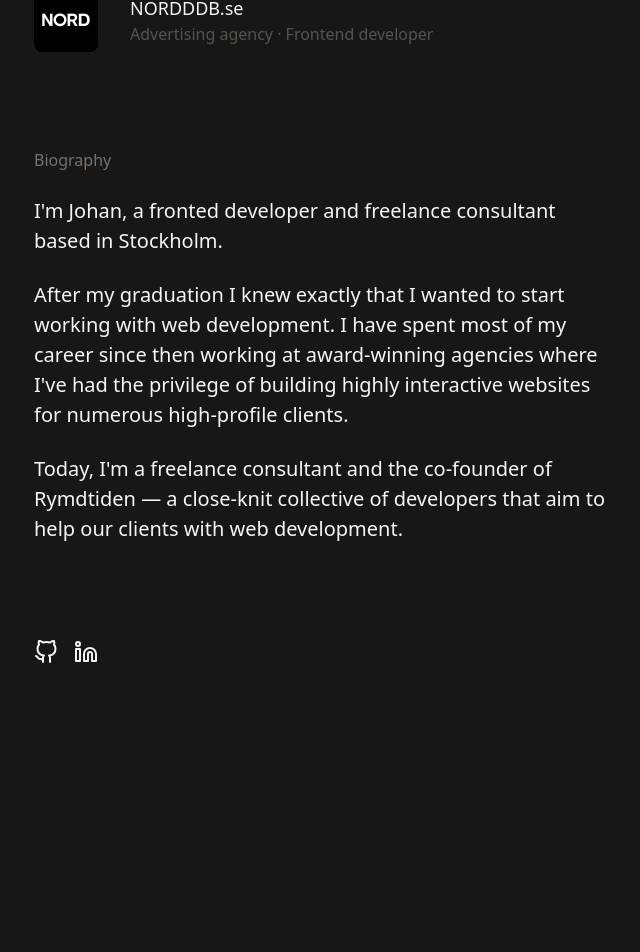
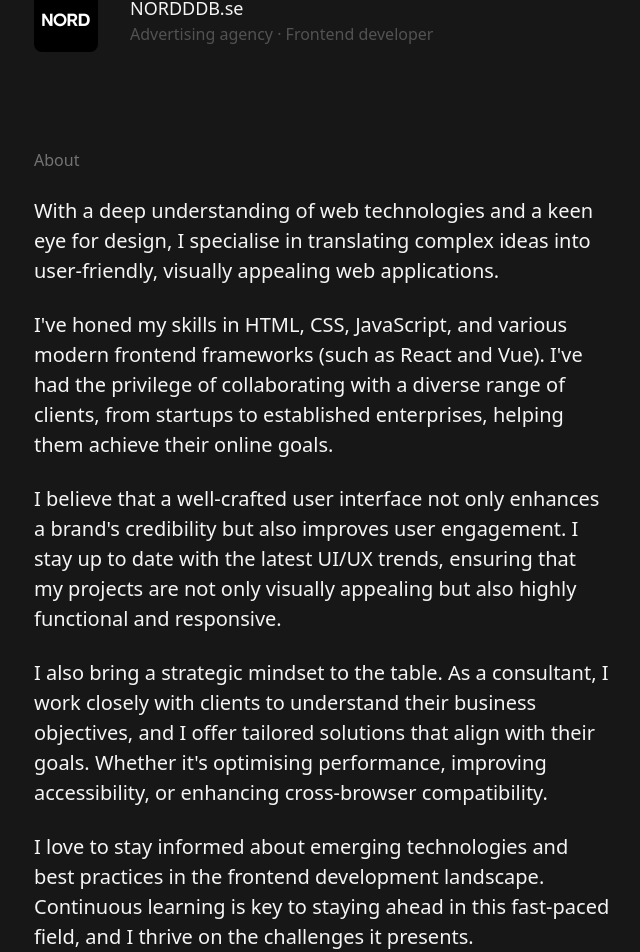
Before and after one commit to johan-ohrn-ab/johan-ohrn-ab.github.io, a Next.js app: page / in a window 1280 px wide. Shown: the part 766-1718 px from the top of the page, without its empty margins (62-702 px from the left). Before the commit the page ends 1558 px from the top, so only its background shows below. Built offline with nearby package versions, Linux system fonts and the light colour scheme.

Commit message:
Change index page

```diff
--- a/pages/index.js
+++ b/pages/index.js
@@ -9,7 +9,7 @@ const Section = ({ children }) => (
 );
 
 const SectionHeading = ({ children }) => (
-  <h2 className="text-stone-500">{children}</h2>
+  <h2 className="text-neutral-500">{children}</h2>
 );
 
 const SectionText = ({ children }) => (
@@ -31,7 +31,7 @@ const Project = ({ link, image, title, subtitle }) => (
     />
     <div>
       <p className="text-lg">{title}</p>
-      <p className="text-stone-600">{subtitle}</p>
+      <p className="text-neutral-600">{subtitle}</p>
     </div>
   </a>
 );
@@ -51,8 +51,8 @@ export default function Home() {
           <span className="absolute bottom-0 left-0 text-4xl -m-2">👋</span>
         </div>
         <h1 className="text-2xl font-medium leading-relaxed sm:text-3xl sm:leading-relaxed">
-          I'm Johan, a frontend developer that enjoys developing user interfaces
-          for the web.
+          Hello! I'm Johan, a seasoned Frontend Developer Consultant with a
+          passion for crafting delightful digital experiences.
         </h1>
       </Header>
       <Section>
@@ -77,21 +77,36 @@ export default function Home() {
         />
       </Section>
       <Section>
-        <SectionHeading>Biography</SectionHeading>
+        <SectionHeading>About</SectionHeading>
         <SectionText>
-          I'm Johan, a fronted developer and freelance consultant based in
-          Stockholm.
+          With a deep understanding of web technologies and a keen eye for
+          design, I specialise in translating complex ideas into user-friendly,
+          visually appealing web applications.
         </SectionText>
         <SectionText>
-          After my graduation I knew exactly that I wanted to start working with
-          web development. I have spent most of my career since then working at
-          award-winning agencies where I've had the privilege of building highly
-          interactive websites for numerous high-profile clients.
+          I've honed my skills in HTML, CSS, JavaScript, and various modern
+          frontend frameworks (such as React and Vue). I've had the privilege of
+          collaborating with a diverse range of clients, from startups to
+          established enterprises, helping them achieve their online goals.
         </SectionText>
         <SectionText>
-          Today, I'm a freelance consultant and the co-founder of Rymdtiden — a
-          close-knit collective of developers that aim to help our clients with
-          web development.
+          I believe that a well-crafted user interface not only enhances a
+          brand's credibility but also improves user engagement. I stay up to
+          date with the latest UI/UX trends, ensuring that my projects are not
+          only visually appealing but also highly functional and responsive.
+        </SectionText>
+        <SectionText>
+          I also bring a strategic mindset to the table. As a consultant, I work
+          closely with clients to understand their business objectives, and I
+          offer tailored solutions that align with their goals. Whether it's
+          optimising performance, improving accessibility, or enhancing
+          cross-browser compatibility.
+        </SectionText>
+        <SectionText>
+          I love to stay informed about emerging technologies and best practices
+          in the frontend development landscape. Continuous learning is key to
+          staying ahead in this fast-paced field, and I thrive on the challenges
+          it presents.
         </SectionText>
       </Section>
       <div className="flex flex-row gap-4">
```
